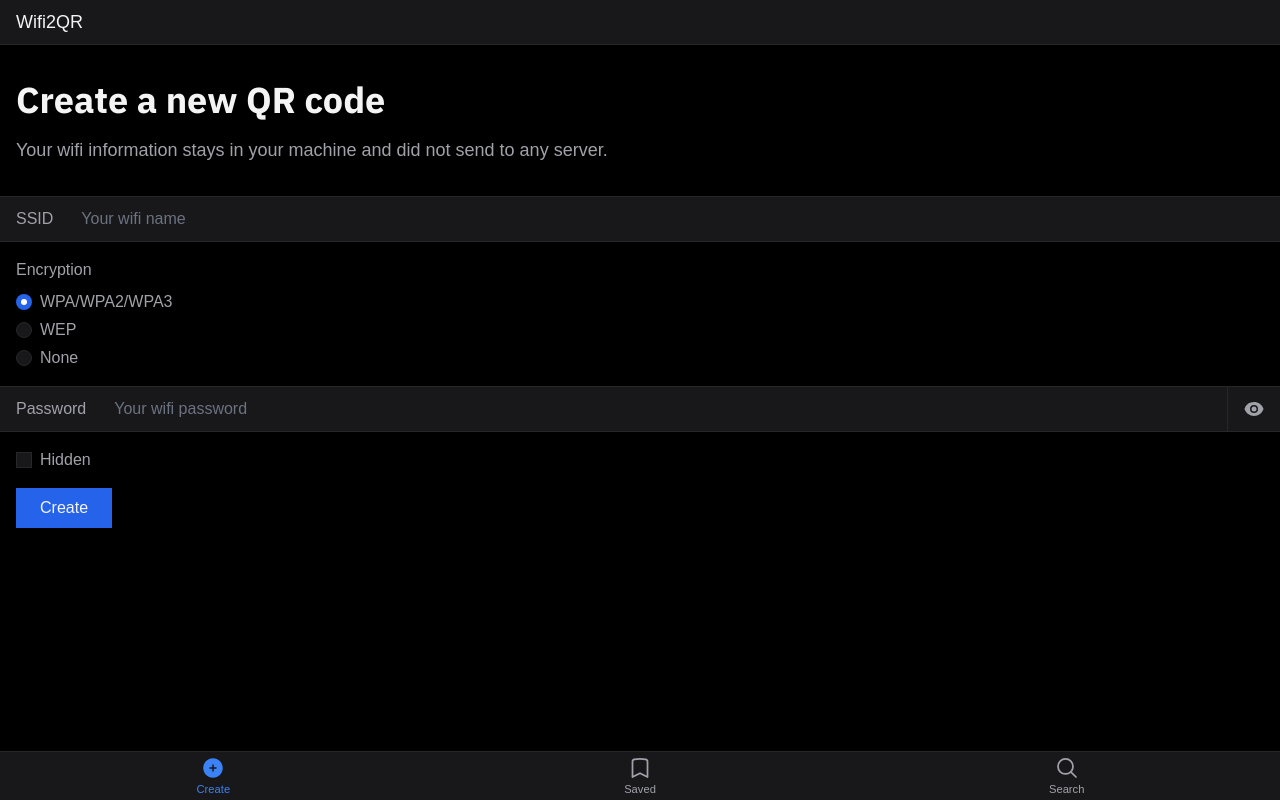
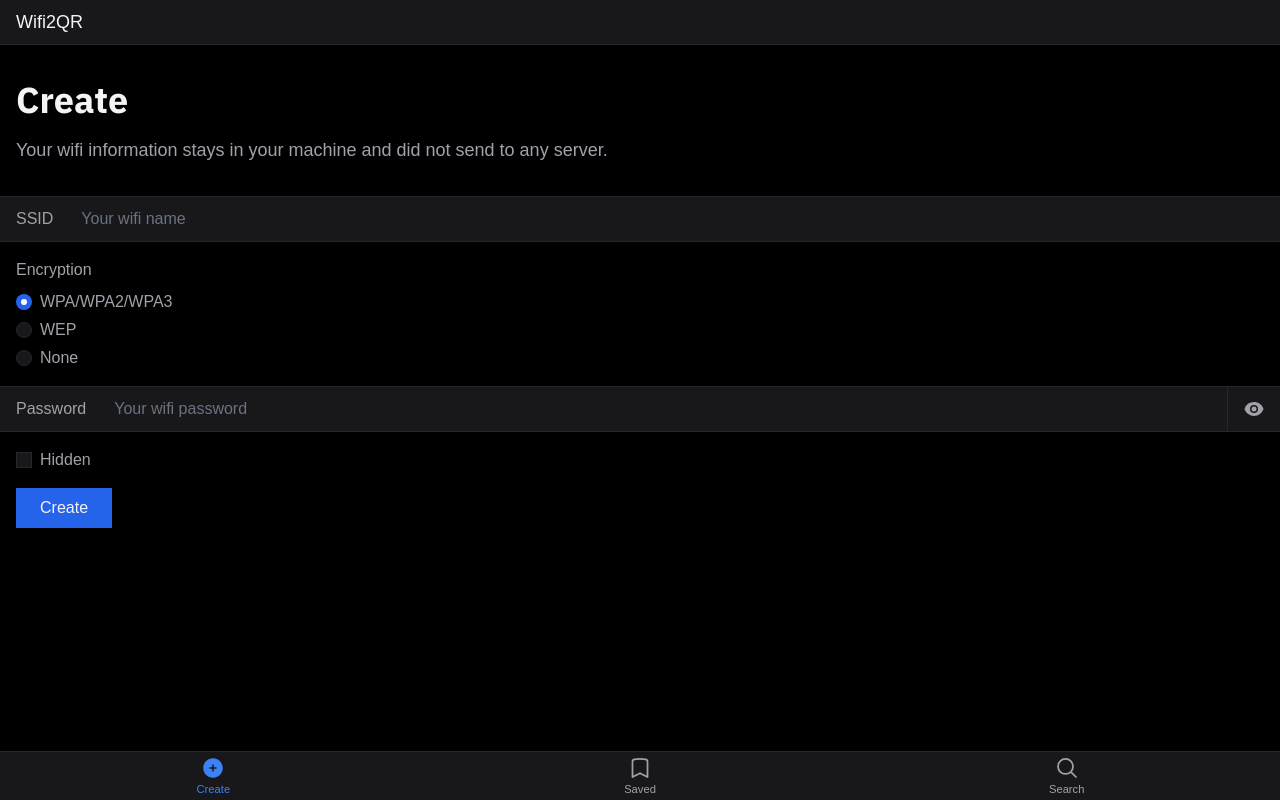
Before and after one commit to qhungg289/wifi-qrcode-generator, a SvelteKit app: page / in a window 1280 px wide. Built offline with nearby package versions, Linux system fonts and the light colour scheme; a web font is replaced by a local one.

Commit message:
change heading text

```diff
--- a/src/routes/+page.svelte
+++ b/src/routes/+page.svelte
@@ -46,7 +46,7 @@
 </script>
 
 <Heading>
-	<svelte:fragment slot="heading">Create a new QR code</svelte:fragment>
+	<svelte:fragment slot="heading">Create</svelte:fragment>
 	<svelte:fragment slot="sub-heading"
 		>Your wifi information stays in your machine and did not send to any server.</svelte:fragment
 	>
--- a/src/routes/saved/+page.svelte
+++ b/src/routes/saved/+page.svelte
@@ -29,7 +29,7 @@
 </script>
 
 <Heading>
-	<svelte:fragment slot="heading">Saved wifi</svelte:fragment>
+	<svelte:fragment slot="heading">Saved</svelte:fragment>
 </Heading>
 
 <div class="flex items-center justify-between mx-4 mb-4">
```
